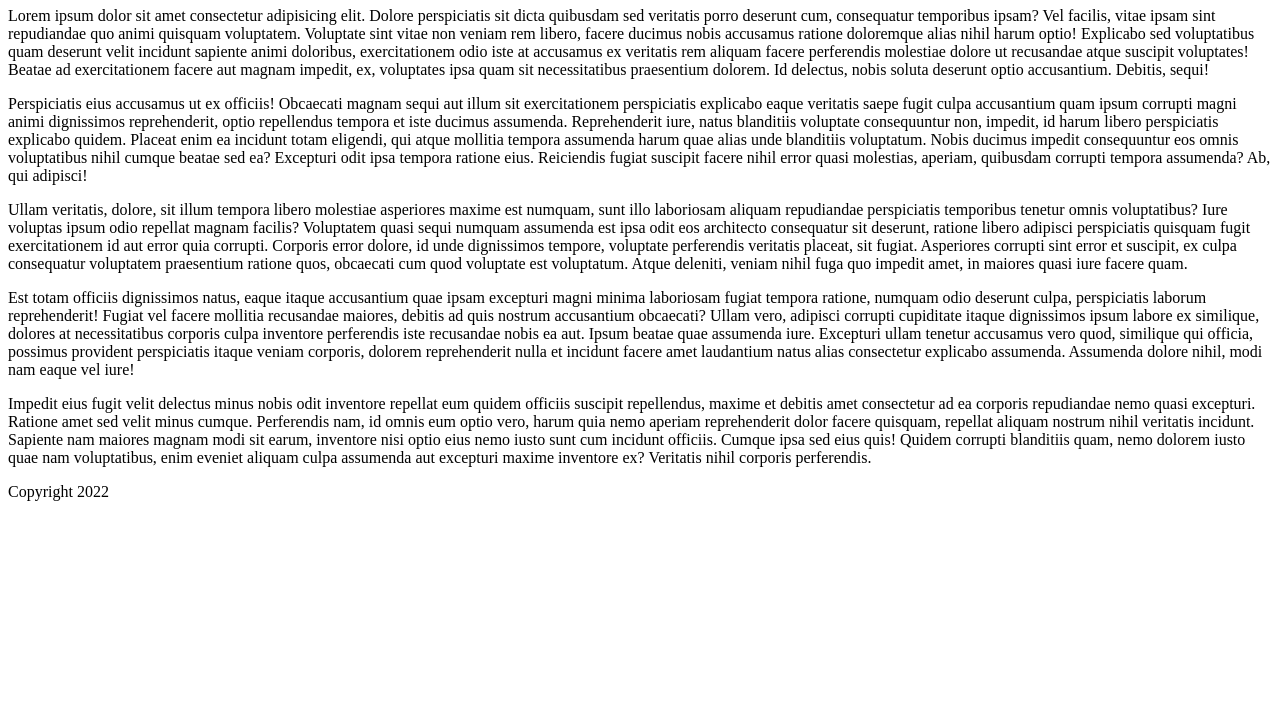
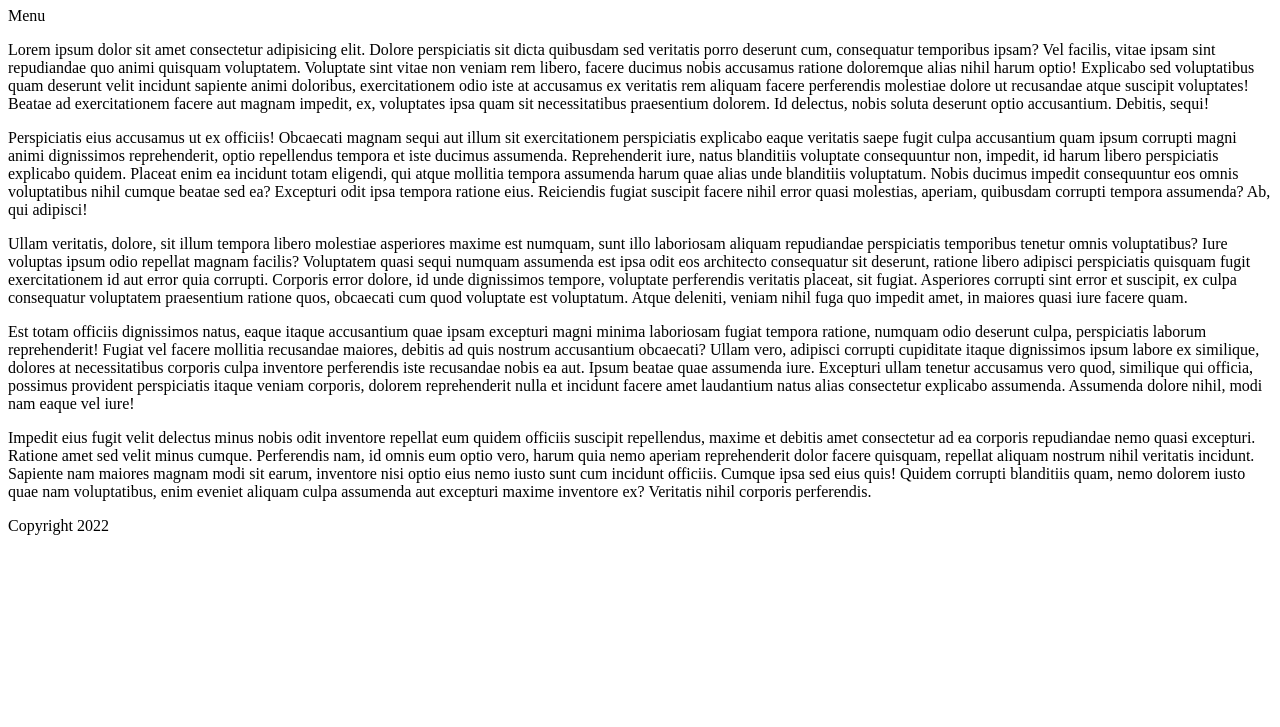
Before and after one commit to guillermocalderon2021/Guia1, a plain HTML site: page index.html in a window 1280 px wide. Shown: the part 73-800 px from the top of the page. Drawn offline with Linux system fonts and the light colour scheme.

Commit message:
Adding nav bar

```diff
--- a/index.html
+++ b/index.html
@@ -10,6 +10,7 @@
     <header>
         <h1>Lorem ipsum dolor sit amet.</h1>
     </header>
+    <nav><p>Menu</p></nav>
     <section>
         <p>Lorem ipsum dolor sit amet consectetur adipisicing elit. Dolore perspiciatis sit dicta quibusdam sed veritatis porro deserunt cum, consequatur temporibus ipsam? Vel facilis, vitae ipsam sint repudiandae quo animi quisquam voluptatem. Voluptate sint vitae non veniam rem libero, facere ducimus nobis accusamus ratione doloremque alias nihil harum optio! Explicabo sed voluptatibus quam deserunt velit incidunt sapiente animi doloribus, exercitationem odio iste at accusamus ex veritatis rem aliquam facere perferendis molestiae dolore ut recusandae atque suscipit voluptates! Beatae ad exercitationem facere aut magnam impedit, ex, voluptates ipsa quam sit necessitatibus praesentium dolorem. Id delectus, nobis soluta deserunt optio accusantium. Debitis, sequi!</p>
         <p>Perspiciatis eius accusamus ut ex officiis! Obcaecati magnam sequi aut illum sit exercitationem perspiciatis explicabo eaque veritatis saepe fugit culpa accusantium quam ipsum corrupti magni animi dignissimos reprehenderit, optio repellendus tempora et iste ducimus assumenda. Reprehenderit iure, natus blanditiis voluptate consequuntur non, impedit, id harum libero perspiciatis explicabo quidem. Placeat enim ea incidunt totam eligendi, qui atque mollitia tempora assumenda harum quae alias unde blanditiis voluptatum. Nobis ducimus impedit consequuntur eos omnis voluptatibus nihil cumque beatae sed ea? Excepturi odit ipsa tempora ratione eius. Reiciendis fugiat suscipit facere nihil error quasi molestias, aperiam, quibusdam corrupti tempora assumenda? Ab, qui adipisci!</p>
```
